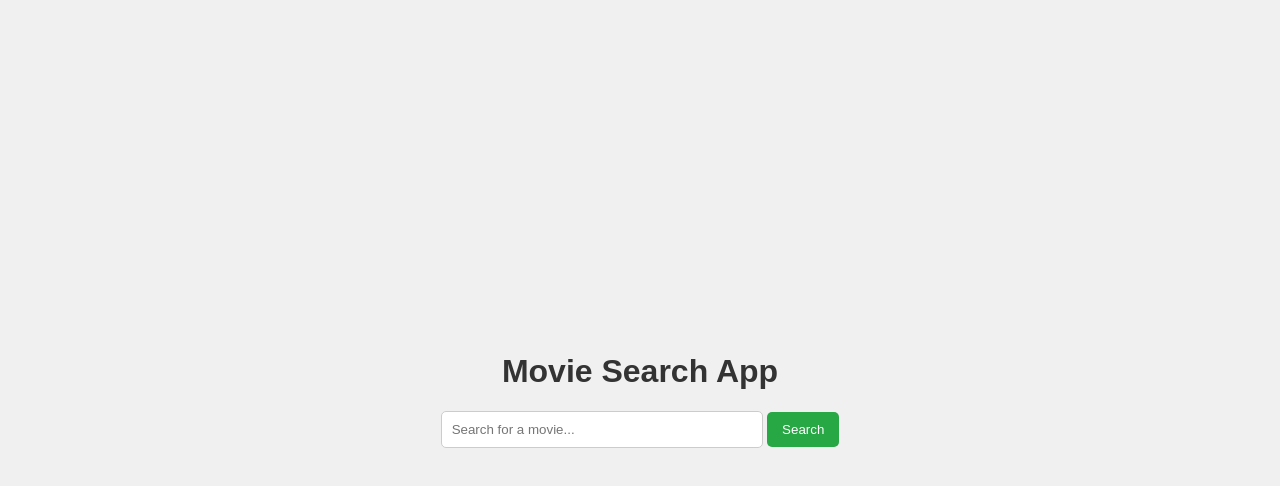
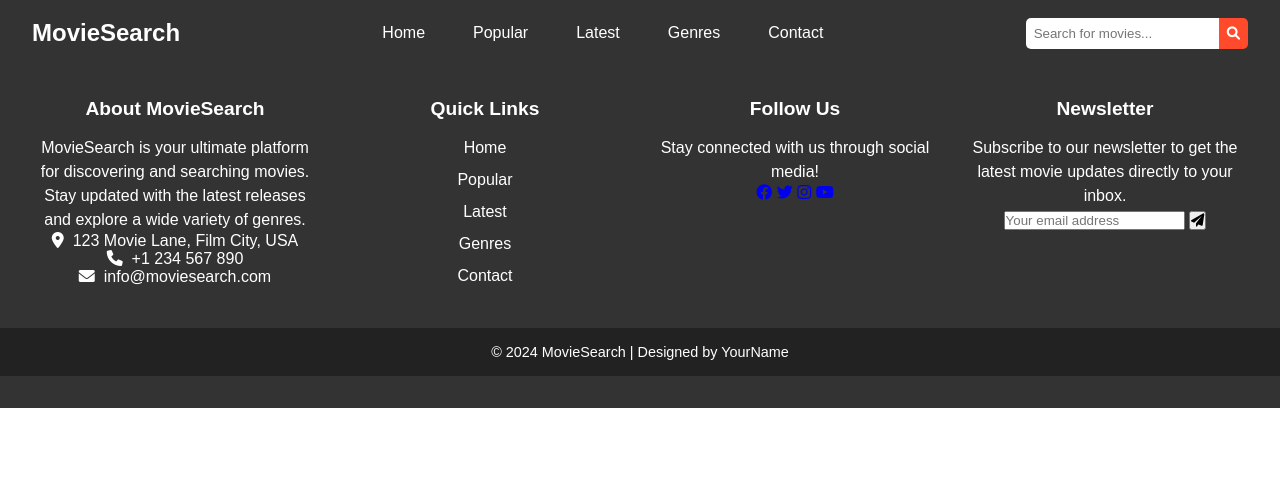
Before and after one commit to Abhinavshukla12/movie_app, a plain HTML site: page index.html in a window 1280 px wide. Drawn offline with Linux system fonts and the light colour scheme.

Commit message:
header and footer

```diff
--- a/index.html
+++ b/index.html
@@ -3,18 +3,73 @@
 <head>
     <meta charset="UTF-8">
     <meta name="viewport" content="width=device-width, initial-scale=1.0">
-    <title>Movie Search App</title>
+    <title>Movie Search Website</title>
     <link rel="stylesheet" href="styles.css">
+    <link rel="stylesheet" href="https://cdnjs.cloudflare.com/ajax/libs/font-awesome/6.0.0-beta3/css/all.min.css">
 </head>
 <body>
-    <div class="container">
-        <h1>Movie Search App</h1>
-        <div class="search-container">
-            <input type="text" id="search-input" placeholder="Search for a movie...">
-            <button id="search-button">Search</button>
+    <nav class="navbar">
+        <div class="navbar-brand">MovieSearch</div>
+        <div class="navbar-links">
+            <a href="#home">Home</a>
+            <a href="#popular">Popular</a>
+            <a href="#latest">Latest</a>
+            <a href="#genres">Genres</a>
+            <a href="#contact">Contact</a>
         </div>
-        <div id="movie-container"></div>
-    </div>
-    <script src="script.js"></script>
+        <div class="navbar-search">
+            <input type="text" placeholder="Search for movies...">
+            <button><i class="fas fa-search"></i></button>
+        </div>
+    </nav>
+
+    <!-- Main content goes here -->
+
+    <footer class="footer">
+        <div class="footer-container">
+            <div class="footer-section about">
+                <h3>About MovieSearch</h3>
+                <p>MovieSearch is your ultimate platform for discovering and searching movies. Stay updated with the latest releases and explore a wide variety of genres.</p>
+                <div class="contact">
+                    <i class="fas fa-map-marker-alt"></i>&nbsp; 123 Movie Lane, Film City, USA
+                </div>
+                <div class="contact">
+                    <i class="fas fa-phone"></i>&nbsp; +1 234 567 890
+                </div>
+                <div class="contact">
+                    <i class="fas fa-envelope"></i>&nbsp; info@moviesearch.com
+                </div>
+            </div>
+            <div class="footer-section links">
+                <h3>Quick Links</h3>
+                <ul>
+                    <li><a href="#home">Home</a></li>
+                    <li><a href="#popular">Popular</a></li>
+                    <li><a href="#latest">Latest</a></li>
+                    <li><a href="#genres">Genres</a></li>
+                    <li><a href="#contact">Contact</a></li>
+                </ul>
+            </div>
+            <div class="footer-section social">
+                <h3>Follow Us</h3>
+                <p>Stay connected with us through social media!</p>
+                <a href="#"><i class="fab fa-facebook"></i></a>
+                <a href="#"><i class="fab fa-twitter"></i></a>
+                <a href="#"><i class="fab fa-instagram"></i></a>
+                <a href="#"><i class="fab fa-youtube"></i></a>
+            </div>
+            <div class="footer-section newsletter">
+                <h3>Newsletter</h3>
+                <p>Subscribe to our newsletter to get the latest movie updates directly to your inbox.</p>
+                <form action="#">
+                    <input type="email" placeholder="Your email address">
+                    <button type="submit"><i class="fas fa-paper-plane"></i></button>
+                </form>
+            </div>
+        </div>
+        <div class="footer-bottom">
+            <p>&copy; 2024 MovieSearch | Designed by YourName</p>
+        </div>
+    </footer>
 </body>
 </html>
--- a/styles.css
+++ b/styles.css
@@ -1,67 +1,159 @@
-body {
-    font-family: Arial, sans-serif;
-    background-color: #f0f0f0;
+/* Reset some basic styles */
+* {
     margin: 0;
     padding: 0;
-    display: flex;
-    justify-content: center;
-    align-items: center;
-    height: 100vh;
+    box-sizing: border-box;
 }
 
-.container {
+body {
+    font-family: 'Arial', sans-serif;
+}
+
+/* Navbar styles */
+.navbar {
+    display: flex;
+    justify-content: space-between;
+    align-items: center;
+    padding: 1rem 2rem;
+    background-color: #333;
+    color: #fff;
+}
+
+.navbar-brand {
+    font-size: 1.5rem;
+    font-weight: bold;
+}
+
+.navbar-links {
+    display: flex;
+    gap: 1rem;
+}
+
+.navbar-links a {
+    color: #fff;
+    text-decoration: none;
+    padding: 0.5rem 1rem;
+    border-radius: 5px;
+    transition: background-color 0.3s;
+}
+
+.navbar-links a:hover {
+    background-color: #555;
+}
+
+.navbar-search {
+    display: flex;
+    align-items: center;
+}
+
+.navbar-search input {
+    padding: 0.5rem;
+    border: none;
+    border-radius: 5px 0 0 5px;
+}
+
+.navbar-search button {
+    padding: 0.5rem;
+    border: none;
+    background-color: #ff4b2b;
+    color: #fff;
+    border-radius: 0 5px 5px 0;
+    cursor: pointer;
+}
+
+.navbar-search button:hover {
+    background-color: #ff3a1a;
+}
+
+/* Footer styles */
+.footer {
+    background-color: #333;
+    color: #fff;
+    padding: 2rem 0;
     text-align: center;
 }
 
-h1 {
-    color: #333;
+.footer-container {
+    display: flex;
+    justify-content: space-around;
+    flex-wrap: wrap;
+    gap: 1.5rem;
+    padding: 0 2rem;
 }
 
-.search-container {
-    margin-bottom: 20px;
+.footer-section {
+    flex: 1;
+    min-width: 200px;
+    max-width: 300px;
 }
 
-#search-input {
-    padding: 10px;
-    width: 300px;
-    border: 1px solid #ccc;
-    border-radius: 5px;
+.footer-section h3 {
+    font-size: 1.2rem;
+    margin-bottom: 1rem;
 }
 
-#search-button {
-    padding: 10px 15px;
-    background-color: #28a745;
-    color: white;
+.footer-section p, .footer-section ul, .footer-section form {
+    font-size: 1rem;
+    line-height: 1.5;
+}
+
+.footer-section ul {
+    list-style-type: none;
+}
+
+.footer-section ul li {
+    margin-bottom: 0.5rem;
+}
+
+.footer-section ul li a {
+    color: #fff;
+    text-decoration: none;
+    transition: color 0.3s;
+}
+
+.footer-section ul li a:hover {
+    color: #ff4b2b;
+}
+
+.footer-section .social a {
+    margin: 0 0.5rem;
+    font-size: 1.5rem;
+    color: #fff;
+    transition: color 0.3s;
+}
+
+.footer-section .social a:hover {
+    color: #ff4b2b;
+}
+
+.footer-section .newsletter form {
+    display: flex;
+    margin-top: 1rem;
+}
+
+.footer-section .newsletter input {
+    flex: 1;
+    padding: 0.5rem;
     border: none;
-    border-radius: 5px;
+    border-radius: 5px 0 0 5px;
+}
+
+.footer-section .newsletter button {
+    padding: 0.5rem;
+    border: none;
+    background-color: #ff4b2b;
+    color: #fff;
+    border-radius: 0 5px 5px 0;
     cursor: pointer;
 }
 
-#search-button:hover {
-    background-color: #218838;
+.footer-section .newsletter button:hover {
+    background-color: #ff3a1a;
 }
 
-#movie-container {
-    display: flex;
-    flex-wrap: wrap;
-    justify-content: center;
+.footer-bottom {
+    margin-top: 2rem;
+    font-size: 0.9rem;
+    background-color: #222;
+    padding: 1rem 0;
 }
-
-.movie {
-    background-color: white;
-    margin: 10px;
-    padding: 10px;
-    border-radius: 5px;
-    box-shadow: 0 0 10px rgba(0, 0, 0, 0.1);
-    width: 200px;
-}
-
-.movie img {
-    max-width: 100%;
-    border-radius: 5px;
-}
-
-.movie h3 {
-    color: #333;
-    font-size: 18px;
-}
```
